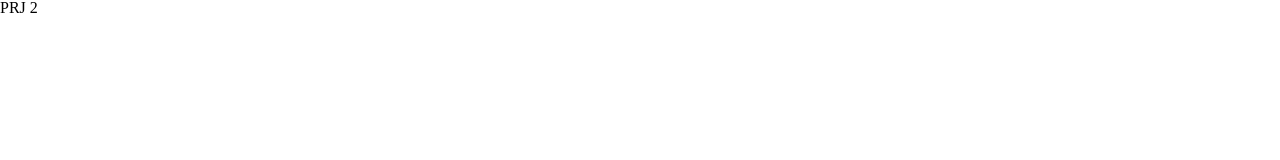
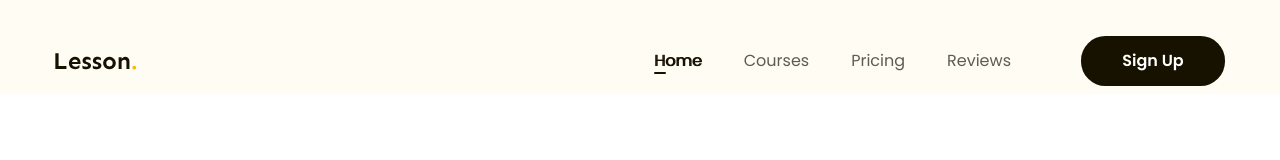
Before and after one commit to HiIamHiep/f8-prj-02, a plain HTML site: page index.html in a window 1280 px wide. Shown: the top 160 px of the page. Drawn offline with Linux system fonts and the light colour scheme.

Commit message:
Tạo header

```diff
--- a/assets/css/style.css
+++ b/assets/css/style.css
@@ -0,0 +1,93 @@
+* {
+  box-sizing: border-box;
+}
+
+html {
+  font-size: 62.5%;
+  font-family: "Poppins", sans-serif;
+}
+
+/* Common */
+.content {
+  width: 1170px;
+  max-width: calc(100% - 48px);
+  margin-left: auto;
+  margin-right: auto;
+}
+
+.btn {
+  display: inline-block;
+  border-radius: 24.5px;
+  padding: 0 16px;
+  min-width: 118px;
+  width: 100%;
+  background: #171100;
+  color: #fff;
+  text-align: center;
+  font-size: 1.6rem;
+  font-weight: 600;
+}
+
+a {
+  text-decoration: none;
+}
+
+/* Header */
+.header {
+  background: #fffcf4;
+}
+
+.header.fixed {
+  position: sticky;
+  top: -28px;
+}
+
+.header .body {
+  padding: 36px 0 8px;
+  display: flex;
+  align-items: center;
+}
+
+.header .nav {
+  display: flex;
+  margin-left: auto;
+}
+
+.header .nav li {
+  list-style-type: none;
+}
+
+.header .nav a {
+  position: relative;
+  padding: 8px 21px;
+  color: #5f5b53;
+  font-size: 1.6rem;
+  font-weight: 400;
+}
+
+.header .nav a:hover,
+.header li.active a {
+  text-shadow: 1px 0 0 currentColor;
+  color: #171100;
+}
+
+.header li.active a::after {
+  position: absolute;
+  display: block;
+  left: 21px;
+  bottom: 6px;
+  content: "";
+  width: 12px;
+  height: 2px;
+  border-radius: 10px;
+  background: #171100;
+}
+
+.header .action {
+  margin-left: 49px;
+}
+
+.header .action .sign-up-btn {
+  width: 144px;
+  line-height: 50px; /* 175% */
+}
--- a/index.html
+++ b/index.html
@@ -5,11 +5,47 @@
     <meta name="viewport" content="width=device-width, initial-scale=1.0" />
     <title>Project 2</title>
 
+    <!-- Embed fonts -->
+    <link rel="preconnect" href="https://fonts.googleapis.com" />
+    <link rel="preconnect" href="https://fonts.gstatic.com" crossorigin />
+    <link
+      href="https://fonts.googleapis.com/css2?family=Poppins:ital,wght@0,400;0,600;1,400&family=Sen:wght@700&display=swap"
+      rel="stylesheet"
+    />
+
     <!-- CSS -->
     <link rel="stylesheet" href="./assets/css/reset.css" />
     <link rel="stylesheet" href="./assets/css/style.css" />
   </head>
-  <body>
-    <h2>PRJ 2</h2>
+  <body style="height: 5000px">
+    <!-- Header -->
+    <header class="header fixed">
+      <div class="content">
+        <div class="body">
+          <img src="./assets/img/logo.svg" alt="Lesson." class="logo" />
+          <nav class="nav">
+            <li class="active">
+              <a href="#!">Home</a>
+            </li>
+
+            <li>
+              <a href="#!"> Courses </a>
+            </li>
+            <li>
+              <a href="#!"> Pricing </a>
+            </li>
+            <li>
+              <a href="#!"> Reviews </a>
+            </li>
+          </nav>
+          <div class="action">
+            <a href="#!" class="btn sign-up-btn">Sign Up</a>
+          </div>
+        </div>
+      </div>
+    </header>
+    <main>
+      <!-- Hero -->
+    </main>
   </body>
 </html>
```
Also changed, not shown: assets/img/logo.svg (added).
